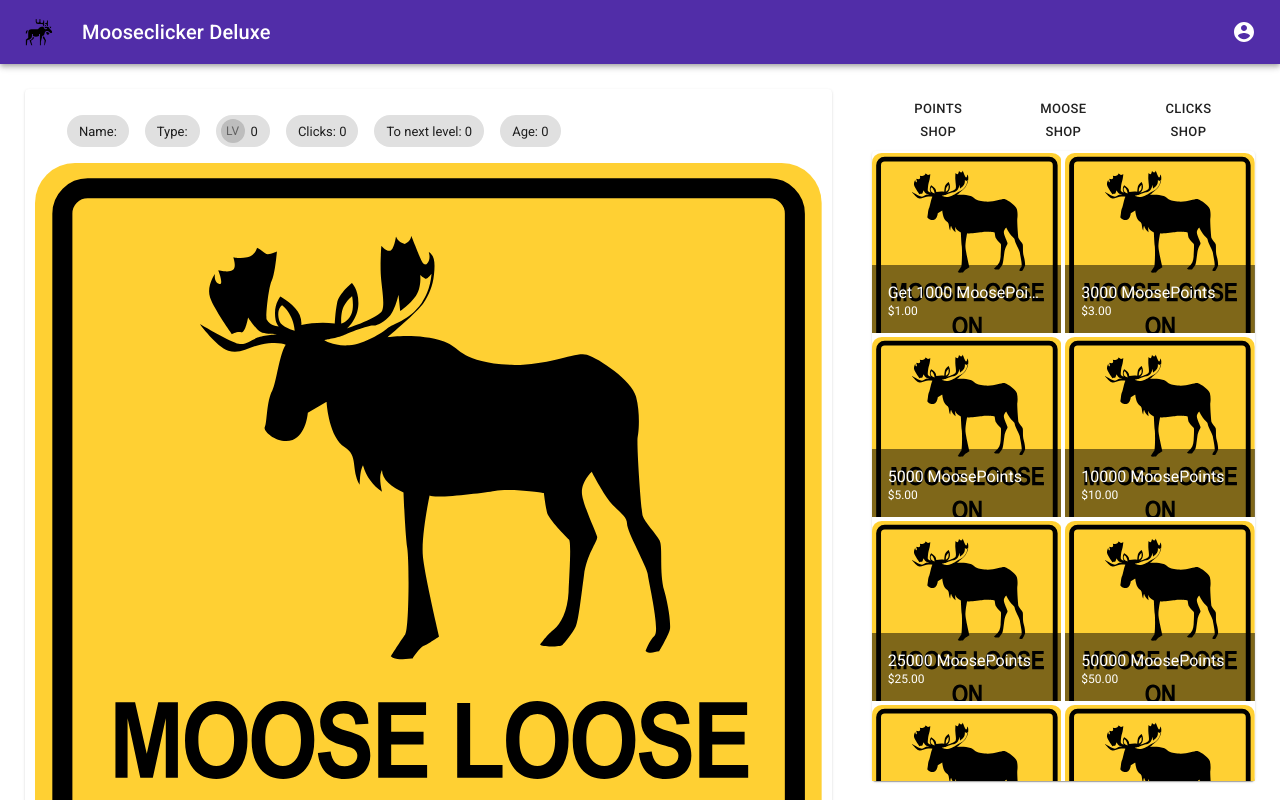
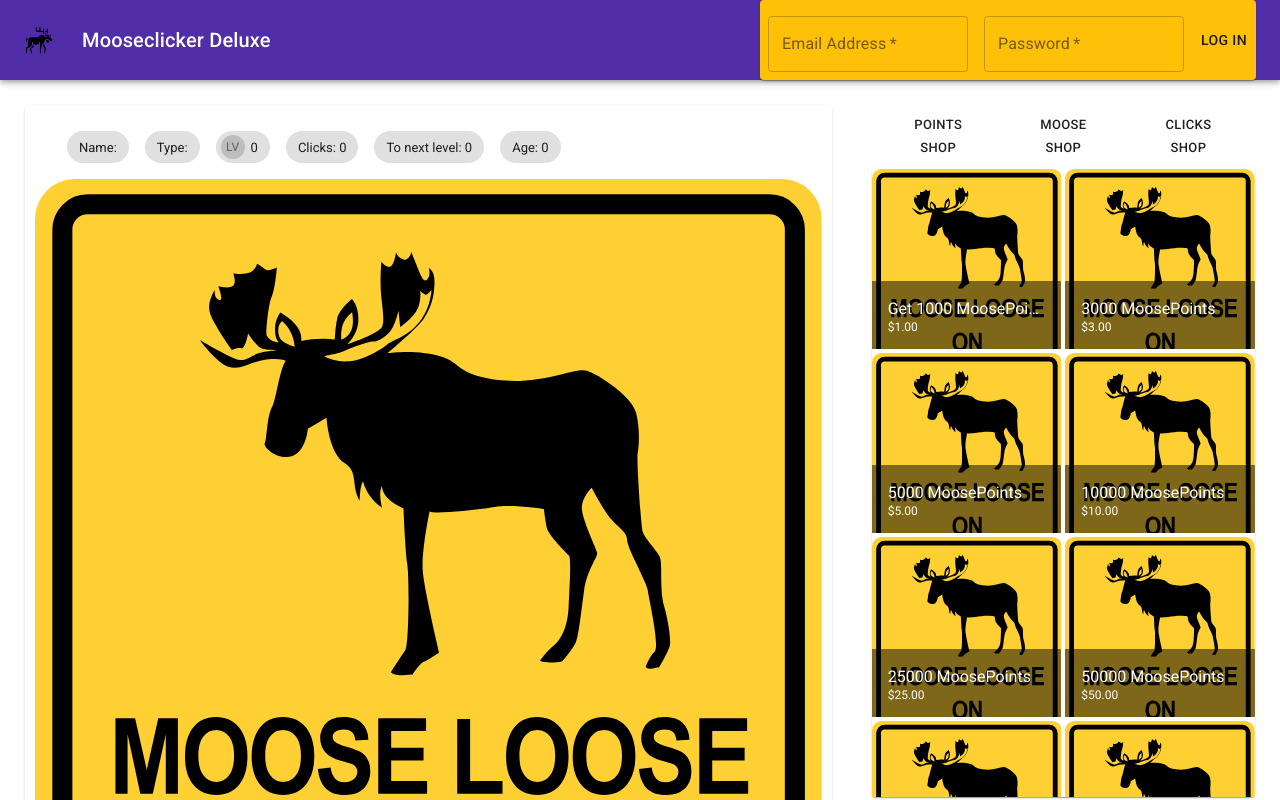
Before and after one commit to ninjavitis/react-mooseclicker, a React (Create React App) app in the folder client/: page / in a window 1280 px wide. Shown: the top 800 px of the page. Built offline with nearby package versions, Linux system fonts and the light colour scheme; what devise-axios would draw is missing.

Commit message:
in-navbar login form

```diff
--- /dev/null
+++ b/client/src/Components/LoginForm2.js
@@ -0,0 +1,68 @@
+import React, {useState, useContext} from 'react';
+import {AuthContext} from '../Providers/AuthProvider'
+
+// Material UI
+import { withStyles } from '@material-ui/core/styles';
+import TextField from '@material-ui/core/TextField'
+import FormControl from '@material-ui/core/FormControl';
+import Input from '@material-ui/core/Input'
+import InputLabel from '@material-ui/core/InputLabel'
+import FormGroup from '@material-ui/core/FormGroup'
+import Typography from '@material-ui/core/Typography';
+import Button from '@material-ui/core/Button'
+import Paper from '@material-ui/core/Paper'
+
+
+// Material UI theme overrides
+const styles = (theme => ({
+  form:{
+    display: 'flex',
+    flexWrap: 'wrap',
+    backgroundColor: theme.palette.secondary.light
+  },
+  formField: {
+    marginLeft: theme.spacing(1),
+    marginRight: theme.spacing(1),
+    width: 200,
+  },
+}))
+
+export default withStyles(styles)(({classes}) => {
+  const {handleLogin} = useContext(AuthContext)
+
+  // Login form fields
+  const [email, setEmail] = useState('')
+  const [password, setPassword] = useState('')
+
+  const handleSubmit = (e) => {
+    handleLogin({email, password})
+  }
+
+  return(
+    <Paper className={classes.form}>
+      <TextField
+          required
+          id="username"
+          label="Email Address"
+          defaultValue=""
+          className={classes.formField}
+          margin="normal"
+          variant='outlined'
+          color='secondary'
+          onChange={(e)=>setEmail(e.target.value)}
+        />
+      <TextField
+          required
+          id="password"
+          label="Password"
+          defaultValue=""
+          className={classes.formField}
+          variant='outlined'
+          margin="normal"
+          onChange={(e)=>setPassword(e.target.value)}
+          type='password'
+        />
+        <Button type="submit" onClick={()=>handleSubmit()}>Log In</Button>
+    </Paper>
+  )
+})
--- a/client/src/Components/Navbar.js
+++ b/client/src/Components/Navbar.js
@@ -14,6 +14,12 @@ import MoreIcon from '@material-ui/icons/MoreVert';
 import IconButton from '@material-ui/core/IconButton';
 import {ReactComponent as Logo} from '../Icons/moose.svg'
 import LoginForm from './LoginForm';
+import LoginForm2 from './LoginForm2';
+
+import FormControl from '@material-ui/core/FormControl';
+import Input from '@material-ui/core/Input'
+import InputLabel from '@material-ui/core/InputLabel'
+import FormGroup from '@material-ui/core/FormGroup'
 
 import Modal from '@material-ui/core/Modal';
 import Backdrop from '@material-ui/core/Backdrop';
@@ -195,26 +201,19 @@ export default withStyles(styles)(({classes}) => {
       open={isMobileMenuOpen}
       onClose={handleMobileMenuClose}
     >
-        <MenuItem onClick={handleProfileMenuOpen}>
+      <MenuItem onClick={handleProfileMenuOpen}>
         <IconButton
           aria-label="account of current user"
           aria-controls="primary-search-account-menu"
           aria-haspopup="true"
           color="inherit"
         >
-          {authenticated? <AccountCircle /> : <AccountCircleOutlined />}
+          <AccountCircle />
         </IconButton>
       </MenuItem>
-        {
-          authenticated?
-          menuItems
-          :
-          <MenuItem onClick={()=>handleModalOpen()}>Log In</MenuItem>
-        }
+        { menuItems }
     </Menu>
   )
-
-
 
   // Desktop Account Menu
   const menuId = 'primary-account-window'
@@ -228,15 +227,40 @@ export default withStyles(styles)(({classes}) => {
       open={isMenuOpen}
       onClose={handleMenuClose}
     >
-      {authenticated?
+      {
         menuItems
-        :
-        <MenuItem onClick={()=>setModalOpen(true)}>Log In</MenuItem>
       }
     </Menu>
   )
 
+  const SectionDesktop = () => {
+    return(
+      <IconButton
+      edge = "end"
+      aria-label="current account"
+      aria-controls={menuId}
+      aria-haspopup="true"
+      onClick={handleProfileMenuOpen}
+      color="inherit"
+    >
+      <AccountCircle />
+    </IconButton>
+    )
+  }
 
+  const SectionMobile = () =>{
+    return(
+      <IconButton
+        aria-label="show more"
+        aria-controls={mobileMenuId}
+        aria-haspopup="true"
+        onClick={handleMobileMenuOpen}
+        color="inherit"
+      >
+        <MoreIcon />
+      </IconButton>
+    )
+  }
 
   return(
     <div className={classes.grow}>
@@ -254,30 +278,13 @@ export default withStyles(styles)(({classes}) => {
             Mooseclicker Deluxe
           </Typography>
           <div className={classes.grow} />
-          {authenticated && <PlayerStatus />}
+          {authenticated? <PlayerStatus /> : <LoginForm2 />}
 
           <div className={classes.sectionDesktop}>
-            <IconButton
-              edge = "end"
-              aria-label="current account"
-              aria-controls={menuId}
-              aria-haspopup="true"
-              onClick={handleProfileMenuOpen}
-              color="inherit"
-            >
-              <AccountCircle />
-            </IconButton>
+            {authenticated && <SectionDesktop />}
           </div>
           <div className={classes.sectionMobile}>
-            <IconButton
-              aria-label="show more"
-              aria-controls={mobileMenuId}
-              aria-haspopup="true"
-              onClick={handleMobileMenuOpen}
-              color="inherit"
-            >
-              <MoreIcon />
-            </IconButton>
+            {authenticated && <SectionMobile />}
           </div>
         </Toolbar>
       </AppBar>
--- a/client/src/Providers/AuthProvider.js
+++ b/client/src/Providers/AuthProvider.js
@@ -37,6 +37,7 @@ export class AuthProvider extends React.Component {
       this.setState({user:res.data.data})
       this.setState({clicks:res.data.data.mooseclicks})
       this.setState({reamaingingClicks:res.data.data.remainingClicks})
+      history.push('/')
     })
     .catch(res => {
       console.log(res)
--- a/client/src/index.js
+++ b/client/src/index.js
@@ -19,9 +19,11 @@ let theme = createMuiTheme({
   palette: {
     primary: {
       main: deepPurple[700],
+      light: deepPurple[600]
     },
     secondary: {
-      main: amber[800]
+      main: amber[800],
+      light:  amber[500]
     },
     background:{
 
```
Also changed, not shown: client/src/Components/LoginForm.js (line endings or trailing spaces).
